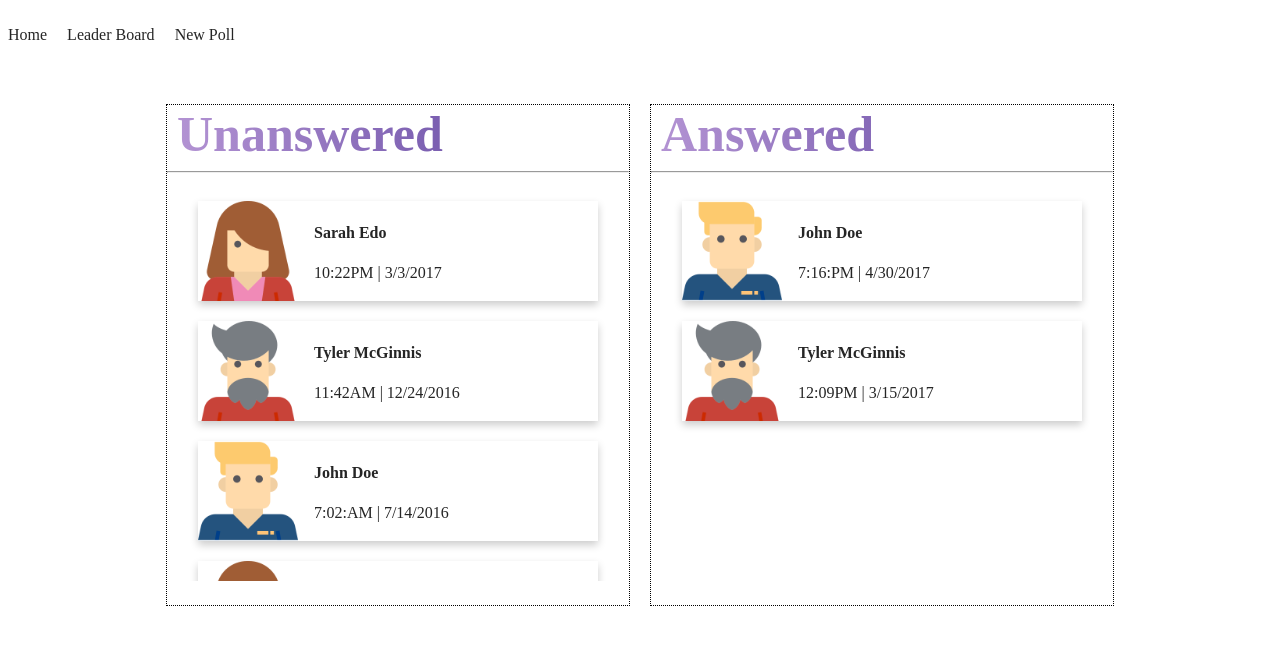
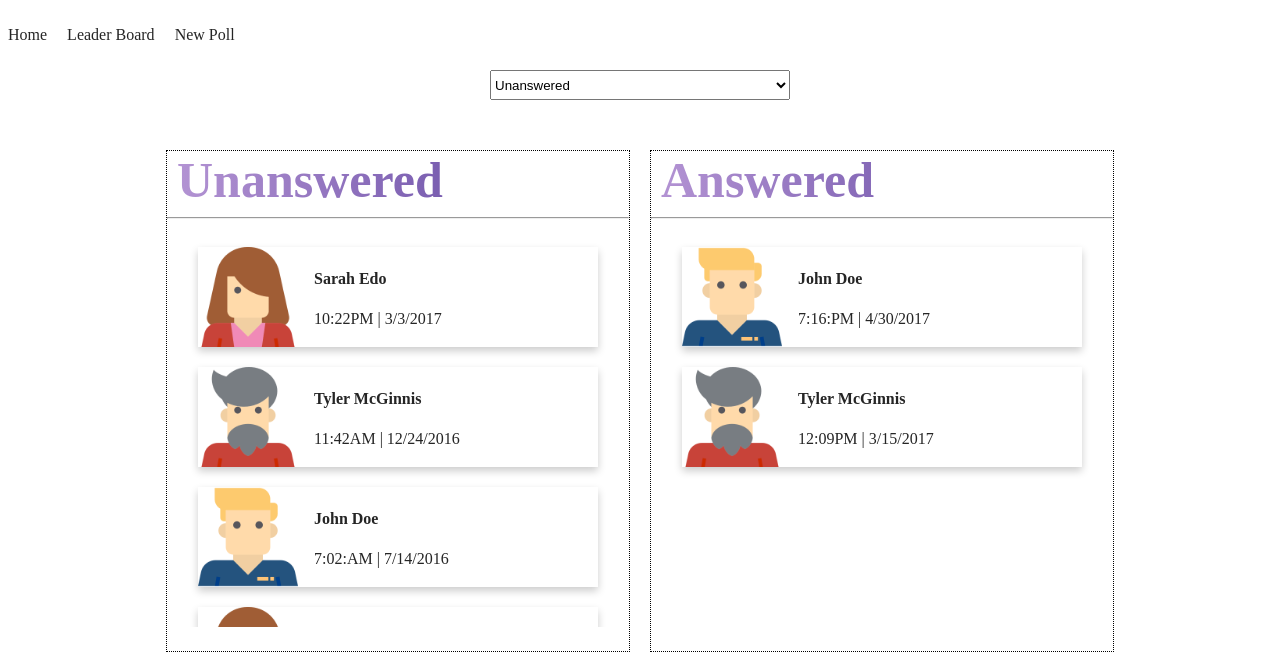
Before and after one commit to mckristopher/prj-2-emp-app, a React (Create React App) app: page / in a window 1280 px wide. Shown: the top 666 px of the page. Built offline with nearby package versions, Linux system fonts and the light colour scheme.

Commit message:
Added Poll Result

```diff
--- a/package.json
+++ b/package.json
@@ -8,6 +8,7 @@
     "@testing-library/user-event": "^13.5.0",
     "react": "^18.2.0",
     "react-dom": "^18.2.0",
+    "react-minimal-pie-chart": "^8.3.0",
     "react-redux": "^8.0.2",
     "react-router-dom": "^6.3.0",
     "react-scripts": "5.0.1",
--- a/src/components/App.js
+++ b/src/components/App.js
@@ -10,7 +10,6 @@ import CreatePoll from "./CreatePoll";
 import Poll from "./Poll";
 import LeaderBoard from "./LeaderBoard";
 import Error from "./Error";
-import questions from "../reducers/questions";
 
 function App(props) {
 
--- a/src/components/Dashboard.js
+++ b/src/components/Dashboard.js
@@ -1,9 +1,18 @@
 import { connect } from "react-redux";
 import PollCard from "./PollCard";
+import { useState } from 'react';
 
 function Dashboard(props) {
+    const [ filter, setFilter ] = useState('1');
     return (
+        <div className="dashboard-container">
+            <select className="filter" onChange={(e) => setFilter(e.target.value)}>
+                <option value="1">Unanswered</option>
+                <option value="2">Answered</option>
+                <option value="">All</option>
+            </select>
             <div className="dashboard">
+            { filter !== '2' && (
                 <div className="unanswered">
                     <h3>Unanswered</h3>
                     <hr />
@@ -11,12 +20,16 @@ function Dashboard(props) {
                         { props.unanswered.map((q) => <PollCard key={q} id={q}/>) }
                     </div>
                 </div>
+            )}
+            { filter !== 1 && (
                 <div className="answered">
                     <h3>Answered</h3>
                     <hr />
                     <div className="poll-list">
                         { props.answered.map((q) => <PollCard key={q} id={q}/>) }
                     </div>
+                </div>
+            )}
             </div>
         </div>
     )
--- a/src/components/Poll.js
+++ b/src/components/Poll.js
@@ -2,6 +2,8 @@ import { connect } from "react-redux"
 import '../css/poll-page.css';
 import { useLocation, useNavigate, useParams } from "react-router-dom";
 import { handleAnswerPoll } from "../actions/common";
+import { PieChart } from 'react-minimal-pie-chart';
+
 
 const withRouter = (Component) => {
     const ComponentWithRouterProp = (props) => {
@@ -14,7 +16,7 @@ const withRouter = (Component) => {
     return ComponentWithRouterProp;
   };
 
-function Poll({ question, author, dispatch }) {
+function Poll({ question, author, answered, pie, answer, dispatch }) {
 
     const handleChoice = (answer) => {
         dispatch(handleAnswerPoll({
@@ -23,6 +25,8 @@ function Poll({ question, author, dispatch }) {
         }))
     }
     return (
+        <div>
+            { !answered ? (
             <div className="poll-container">
                 <h2 className="heading"><em>{ author.name  }</em>  wants to know</h2>
                 <img src={author.avatarURL} className="vote" alt="Avatar" />
@@ -33,14 +37,50 @@ function Poll({ question, author, dispatch }) {
                     <input className="option-button" type="button" onClick={() => handleChoice('optionTwo')} defaultValue={question.optionTwo.text} />
                 </form>
             </div>
-    )
+        ) : (
+            <div className="poll-container result">=
+                <div className="poll-results">
+                    <h1 className="heading">Poll Result</h1>
+                    <h2 className="heading"> Poll By : <em>{ author.name  }</em></h2>
+                    <img src={author.avatarURL} className="vote" alt="Avatar" />
+                    <h2 className="heading"> Your Answer : <em>{ answer  }</em></h2>
+                </div>
+
+                <div className="poll-pie">
+                <PieChart
+                    data={pie}
+                    label={(data) => data.dataEntry.title + ' - ' + data.dataEntry.count + ': '+ data.dataEntry.value.toFixed(2) + '%'}
+                    radius={35} labelPosition={100}
+                    reveal={true}
+                    labelStyle={{
+                        fontSize: "5px",
+                        fontColor: "000000",
+                    }}
+
+                />
+                </div>
+
+            </div>
+        )}
+        </div>)
 }
 
-const mapStateToProps = ({ questions, users }, props) => {
-    const { id } = props.router.params;
+const mapStateToProps = ({ questions, users, authedUser }, props) => {
+    const { id } = props.router.params,
+        question = questions[id],
+        userCount = Object.keys(users).length,
+        optionOnePercent = question.optionOne.votes.length/userCount,
+        optionTwoPercent = question.optionTwo.votes.length/userCount;
     return {
-        question: questions[id],
-        author: users[questions[id].author]
+        question,
+        author: users[question.author],
+        answered: Object.keys(users[authedUser].answers).includes(id),
+        answer: question[users[authedUser].answers[id]].text,
+        pie: [
+            { title: question.optionOne.text, value: optionOnePercent, count: question.optionOne.votes.length, color: '#2085EC' },
+            { title: question.optionTwo.text, value: optionTwoPercent, count: question.optionTwo.votes.length, color: '#72B4EB' },
+            { title: 'No Answer', value: 1 - (optionOnePercent + optionTwoPercent), count: userCount - (question.optionOne.votes.length + question.optionTwo.votes.length), color: '#0A417A' }
+        ]
     };
 };
 
--- a/src/css/poll-page.css
+++ b/src/css/poll-page.css
@@ -8,6 +8,15 @@
     align-items: center;
     padding: 50px;
     border-radius: 15px;
+}
+
+.poll-container.result {
+    flex-direction: row !important;
+    gap: 75px;
+}
+
+.poll-pie {
+    width: 400px;
 }
 
 .poll-form {
--- a/src/index.css
+++ b/src/index.css
@@ -23,6 +23,17 @@
     text-decoration: none;
     color: #252525;
   }
+
+.dashboard-container {
+  display: flex;
+  flex-direction: column;
+}
+
+.dashboard-container .filter {
+  width: 300px;
+  height: 30px;
+  margin: auto;
+}
 
 .dashboard {
   display: flex;
```
Also changed, not shown: 1 other file (tests, documents, lock files or other folders). Lines whose indentation alone changed are shown as unchanged.
